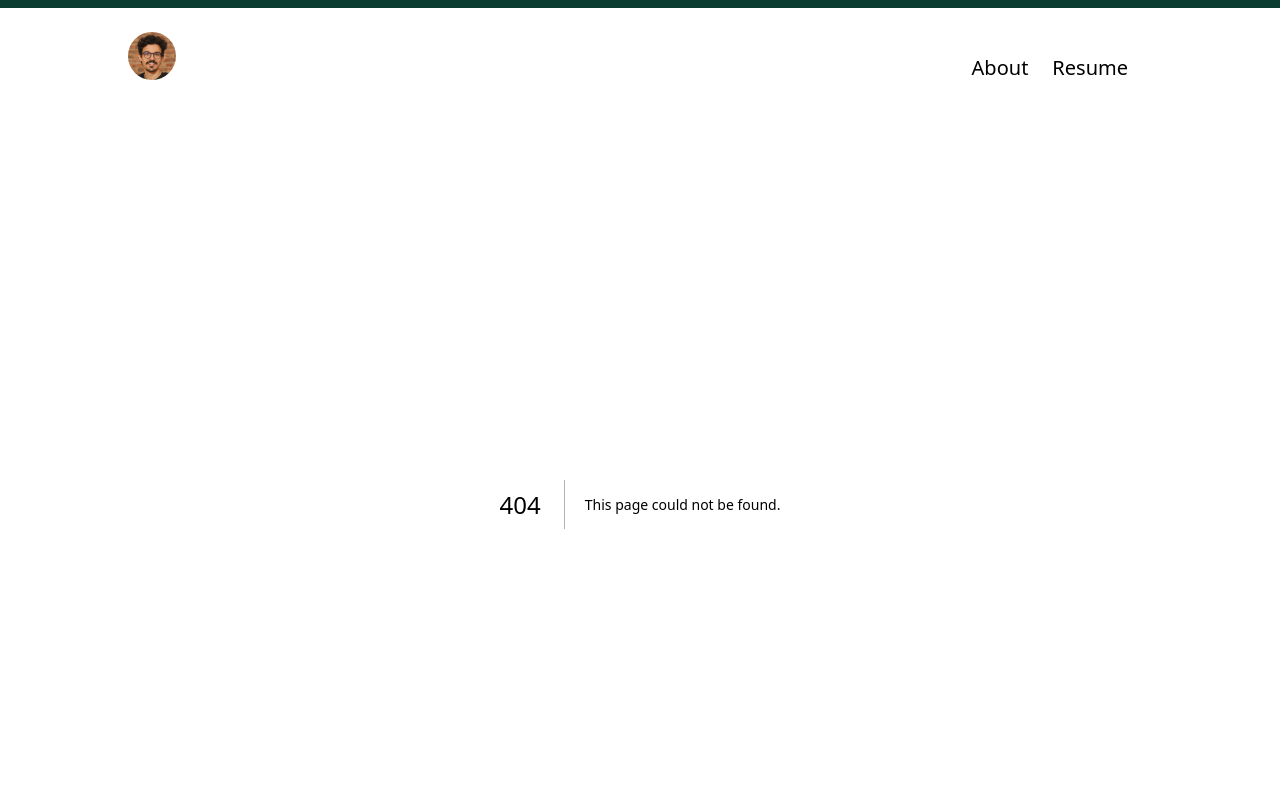
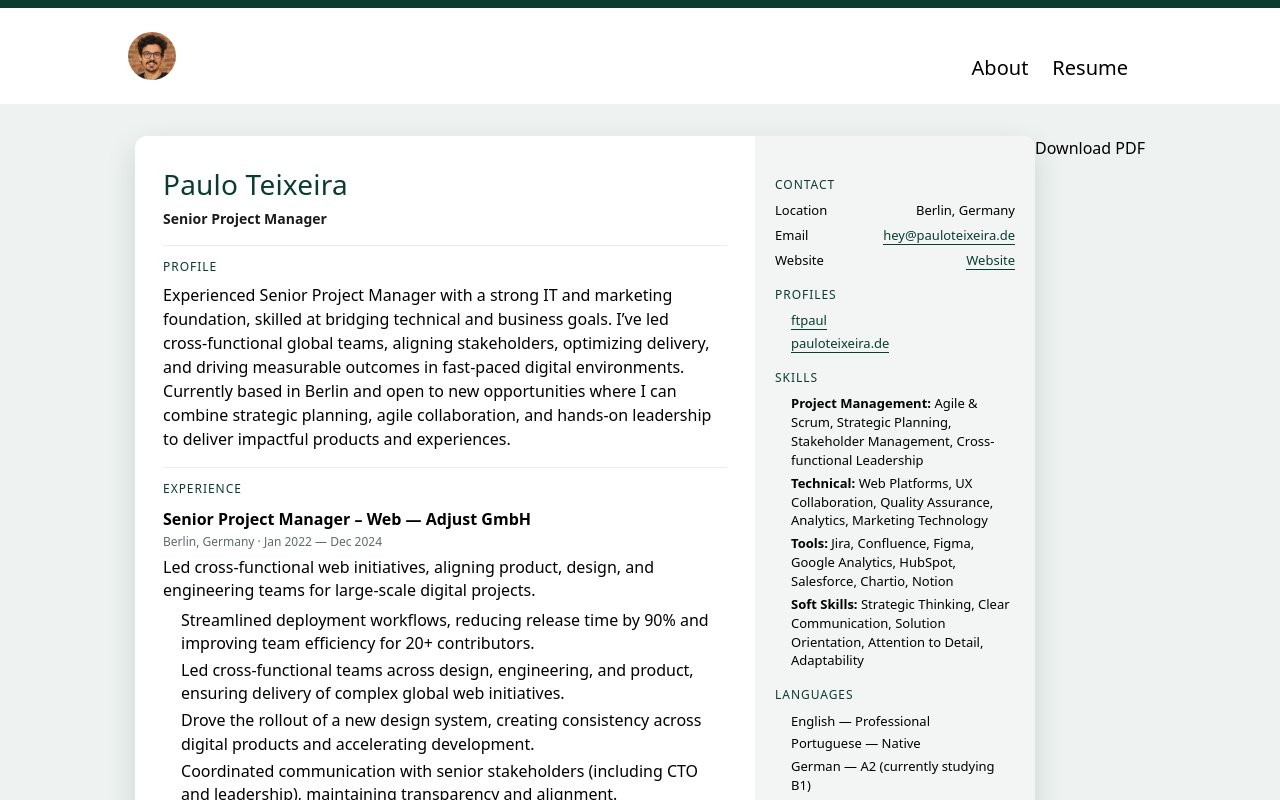
Before and after one commit to ftpaul/ftpaul, a Next.js app: page /resume2 in a window 1280 px wide. Before the commit this address had no page. Shown: the top 800 px of the page. Built offline with nearby package versions, Linux system fonts and the light colour scheme.

Commit message:
initial content and style updates

```diff
--- /dev/null
+++ b/app/resume2/PrintButton.tsx
@@ -0,0 +1,10 @@
+// app/resume2/PrintButton.tsx
+"use client";
+
+export default function PrintButton() {
+  return (
+    <button onClick={() => window.print()} aria-label="Download PDF" className="printButton">
+      Download PDF
+    </button>
+  );
+}
--- /dev/null
+++ b/app/resume2/page.tsx
@@ -0,0 +1,143 @@
+// app/resume2/page.tsx
+import resume from "../../content/resume2.json";
+import styles from "./resume.module.css";
+import PrintButton from "./PrintButton";
+
+export default function Page() {
+  const basics = resume?.basics ?? {};
+  const s = resume?.sections ?? {};
+
+  return (
+    <div id="cv-root" className={styles.stage}>
+      <main className={styles.page}>
+        {/* LEFT SIDEBAR (grey background) */}
+        <section className={styles.content}>
+        <header className={styles.sideHeader}>
+            <h1 className={styles.name}>{basics.name}</h1>
+            {basics.headline && <div className={styles.headline}>{basics.headline}</div>}
+          </header>
+          {s.summary?.content && (
+            <section className={styles.section}>
+              <h2 className={styles.sectionTitle}>Profile</h2>
+              <p className={styles.summary}>{s.summary.content}</p>
+            </section>
+          )}
+
+          {s.experience?.items?.length > 0 && (
+            <section className={styles.section}>
+              <h2 className={styles.sectionTitle}>Experience</h2>
+              {s.experience.items
+                .filter((it: any) => it?.visible !== false)
+                .map((role: any, i: number) => (
+                  <article key={i} className={styles.role}>
+                    <div className={styles.roleHeader}>
+                      <h3 className={styles.roleTitle}>
+                        {role.position} — {role.company}
+                      </h3>
+                      <div className={styles.roleMeta}>
+                        {[role.location, role.date].filter(Boolean).join(" · ")}
+                      </div>
+                    </div>
+                    {role.summary && <p className={styles.roleSummary}>{role.summary}</p>}
+                    {Array.isArray(role.highlights) && role.highlights.length > 0 && (
+                      <ul className={styles.bullets}>
+                        {role.highlights.map((h: string, idx: number) => (
+                          <li key={idx}>{h}</li>
+                        ))}
+                      </ul>
+                    )}
+                  </article>
+                ))}
+            </section>
+          )}
+        </section>
+
+        {/* RIGHT CONTENT (white) */}
+
+        <aside className={styles.side}>
+
+
+          {/* Contact */}
+          <section className={styles.block}>
+            <h3 className={styles.blockTitle}>Contact</h3>
+            <ul className={styles.kv}>
+              {basics.location && <li><span>Location</span><span>{basics.location}</span></li>}
+              {basics.email && (
+                <li><span>Email</span><span><a href={`mailto:${basics.email}`}>{basics.email}</a></span></li>
+              )}
+              {basics.url?.href && (
+                <li><span>Website</span><span><a href={basics.url.href} target="_blank">{basics.url.label || basics.url.href}</a></span></li>
+              )}
+            </ul>
+          </section>
+
+          {/* Profiles */}
+          {s.profiles?.items?.length > 0 && (
+            <section className={styles.block}>
+              <h3 className={styles.blockTitle}>Profiles</h3>
+              <ul className={styles.listTight}>
+                {s.profiles.items
+                  .filter((p: any) => p?.visible !== false)
+                  .map((p: any, i: number) => (
+                    <li key={i}>
+                      <a href={p.url?.href || p.url} target="_blank">
+                        {p.username || p.network}
+                      </a>
+                    </li>
+                  ))}
+              </ul>
+            </section>
+          )}
+
+          {/* Skills */}
+          {s.skills?.items?.length > 0 && (
+            <section className={styles.block}>
+              <h3 className={styles.blockTitle}>Skills</h3>
+              <ul className={styles.listTight}>
+                {s.skills.items
+                  .filter((it: any) => it?.visible !== false)
+                  .map((sk: any, i: number) => (
+                    <li key={i}>
+                      <strong>{sk.name}:</strong> {(sk.keywords || []).join(", ")}
+                    </li>
+                  ))}
+              </ul>
+            </section>
+          )}
+
+          {/* Languages */}
+          {s.languages?.items?.length > 0 && (
+            <section className={styles.block}>
+              <h3 className={styles.blockTitle}>Languages</h3>
+              <ul className={styles.listTight}>
+                {s.languages.items.map((lng: any, i: number) => (
+                  <li key={i}>
+                    {lng.name} — {lng.description}
+                  </li>
+                ))}
+              </ul>
+            </section>
+          )}
+
+          {/* Education */}
+          {s.education?.items?.length > 0 && (
+            <section className={styles.block}>
+              <h3 className={styles.blockTitle}>Education</h3>
+              {s.education.items.map((ed: any, i: number) => (
+                <div key={i} className={styles.eduItem}>
+                  <div className={styles.eduInst}>{ed.institution}</div>
+                  <div className={styles.eduMeta}>
+                    {[ed.studyType, ed.area].filter(Boolean).join(" ")}
+                    {ed.date ? ` · ${ed.date}` : ""}
+                  </div>
+                </div>
+              ))}
+            </section>
+          )}
+        </aside>
+      </main>
+
+      <PrintButton />
+    </div>
+  );
+}
--- /dev/null
+++ b/app/resume2/resume.module.css
@@ -0,0 +1,141 @@
+:root {
+  --primary:#0A3C30;
+  --text:#1C1C1C;
+  --bg:#ffffff;
+  --muted:#5f6b6b;
+  --side:#f3f5f4;         /* grey sidebar */
+  --divider:#e9eeec;
+}
+
+/* Stage centers the page and adds the “page” effect */
+.stage{
+  min-height: 100dvh;
+  background: #eef2f0;
+  display:flex;
+  align-items:flex-start;
+  justify-content:center;
+  padding: 32px 16px;
+}
+
+/* The page “sheet” */
+.page{
+  width: 900px;                 /* desktop screen width */
+  background: var(--bg);
+  display:grid;
+  grid-template-columns: 1fr 280px;  /* sidebar + content */
+  box-shadow: 0 12px 30px rgba(10,60,48,.15);
+  border-radius: 12px;
+  overflow: hidden;             /* rounded corners for sidebar bg */
+}
+
+/* Sidebar */
+.side{
+  background: var(--side);
+  padding: 24px 20px;
+}
+.sideHeader{ margin-bottom: 16px; }
+.name{
+  font-size: 28px;
+  margin: 0 0 4px;
+  color: var(--primary);
+  letter-spacing: .2px;
+}
+.headline{
+  color: var(--text);
+  font-weight: 600;
+  font-size: 14px;
+}
+.block{ margin-top: 16px; }
+.blockTitle{
+  font-size: 12px;
+  letter-spacing: .08em;
+  text-transform: uppercase;
+  color: var(--primary);
+  margin: 0 0 8px;
+}
+.kv{
+  list-style: none; padding:0; margin:0;
+}
+.kv li{
+  display:flex; gap:8px; justify-content:space-between;
+  margin: 6px 0;
+  font-size: 13px;
+}
+.side a{
+  color: var(--primary);
+  text-decoration: none;
+  border-bottom: 1px solid var(--primary);
+}
+.listTight{ padding-left: 16px; margin: 0; }
+.listTight li{ margin: 4px 0; font-size: 13px; }
+.eduItem{ margin:6px 0; }
+.eduInst{ font-weight:600; font-size:13px; }
+.eduMeta{ color: var(--muted); font-size:12px; }
+
+/* Main content */
+.content{
+  padding: 28px 28px 24px 28px;
+}
+.section{ border-top:1px solid var(--divider); padding-top:12px; margin-top:16px; }
+.section:first-child{ border-top:0; padding-top:0; margin-top:0; }
+.sectionTitle{
+  color: var(--primary);
+  font-size: 12px;
+  text-transform: uppercase;
+  letter-spacing: .08em;
+  margin: 0 0 8px;
+}
+.summary{ margin: 0; line-height: 1.5; }
+
+.role{ margin: 10px 0 12px; }
+.roleHeader{ display:flex; flex-direction:column; gap:2px; }
+.roleTitle{ margin:0; font-weight:600; }
+.roleMeta{ color: var(--muted); font-size: 12px; }
+.roleSummary{ margin: 6px 0; }
+.bullets{ margin:6px 0 0; padding-left: 18px; }
+.bullets li{ margin: 4px 0; }
+
+/* Print button */
+.printButton{
+  position: fixed;
+  bottom: 20px; right: 20px;
+  background: var(--primary); color:#fff;
+  border: none; padding: 10px 16px; border-radius: 8px;
+  cursor: pointer; font-size:14px;
+  box-shadow: 0 6px 16px rgba(10,60,48,.25);
+}
+.printButton:hover{ opacity:.95; }
+
+/* LINKS IN CONTENT */
+.page a{
+  color: var(--primary);
+  text-decoration: none;
+  border-bottom: 1px solid var(--primary);
+}
+
+/* -------- ONE-PAGE FIT HELPERS -------- */
+
+/* Slightly tighter rhythm to save space */
+.content, .side { line-height: 1.45; }
+.bullets li, .listTight li { margin-bottom: 3px; }
+.role { margin-bottom: 10px; }
+
+/* Optional: shrink fonts a touch for print to ensure 1 page */
+@media print {
+  @page{ size: A4; margin: 10mm; }
+  .stage{ padding: 0; background: transparent; }
+  .page{
+    width: auto;
+    box-shadow: none; border-radius: 0;
+  }
+  /* Global shrink to help fit on one page */
+  .page{ font-size: 13px; }
+  .name{ font-size: 24px; }
+}
+
+/* Responsive */
+@media (max-width: 900px){
+  .page{ grid-template-columns: 1fr; }
+  .side{ padding-bottom: 12px; }
+  .content{ padding-top: 18px; }
+}
--- a/styles/global.css
+++ b/styles/global.css
@@ -1,8 +1,10 @@
+@import url('https://fonts.googleapis.com/css2?family=Lato:wght@400;700&display=swap');
+
 @import 'tailwindcss/base';
 @import 'tailwindcss/components';
 @import 'tailwindcss/utilities';
 
-@import url('https://fonts.googleapis.com/css2?family=Lato:wght@400;700&display=swap');
+
 
 
 body {
```
